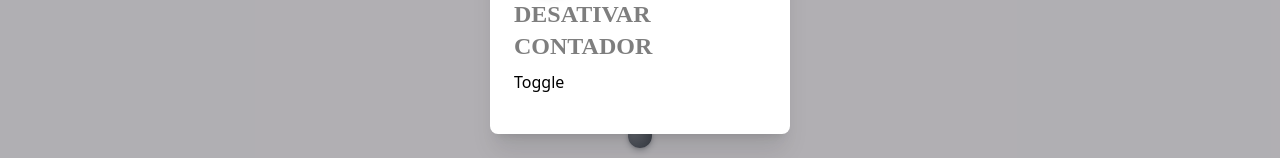
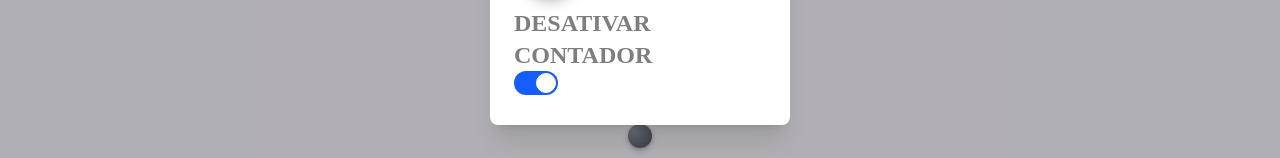
Before and after one commit to danielBRTanimacao/TercoFacil, a Vue app: page / in a window 1280 px wide. Both pictures are taken after a click on the button "Estilizar". Shown: the part 486-644 px from the top of the page. Built offline with nearby package versions, Linux system fonts and the light colour scheme; a web font is replaced by a local one.

Commit message:
feat: add toggle

```diff
--- a/src/components/ui/modal/Style.vue
+++ b/src/components/ui/modal/Style.vue
@@ -61,7 +61,18 @@
                 <h2 class="text-2xl font-bold opacity-50 font-playfair">
                     DESATIVAR CONTADOR
                 </h2>
-                <div class="flex gap-4 mt-2 my-4">Toggle</div>
+
+                <label class="inline-flex items-center cursor-pointer">
+                    <input
+                        type="checkbox"
+                        value=""
+                        class="sr-only peer"
+                        checked
+                    />
+                    <div
+                        class="relative w-11 h-6 bg-gray-200 rounded-full peer peer-focus:ring-4 peer-focus:ring-blue-300 dark:peer-focus:ring-blue-800 dark:bg-gray-700 peer-checked:after:translate-x-full rtl:peer-checked:after:-translate-x-full peer-checked:after:border-white after:content-[''] after:absolute after:top-0.5 after:start-[2px] after:bg-white after:border-gray-300 after:border after:rounded-full after:h-5 after:w-5 after:transition-all dark:border-gray-600 peer-checked:bg-blue-600 dark:peer-checked:bg-blue-600"
+                    ></div>
+                </label>
             </div>
         </div>
     </div>
```
